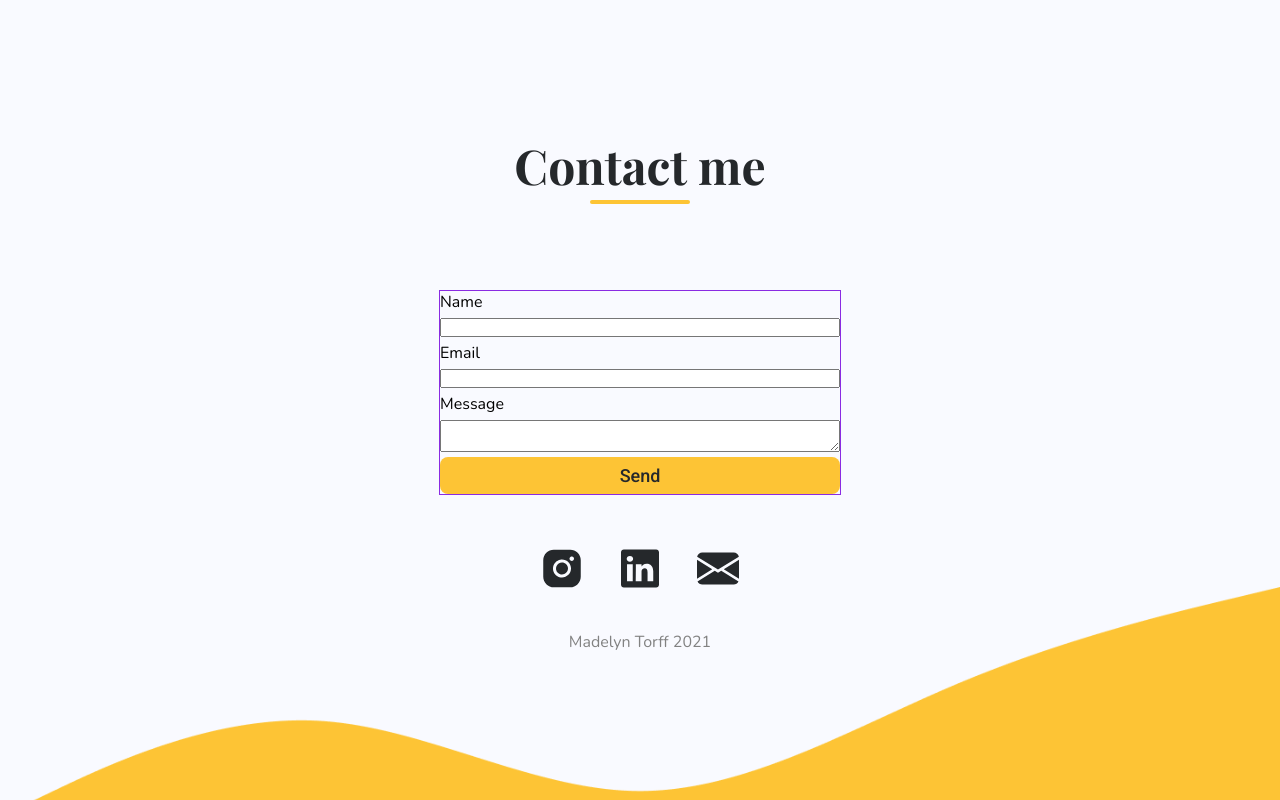
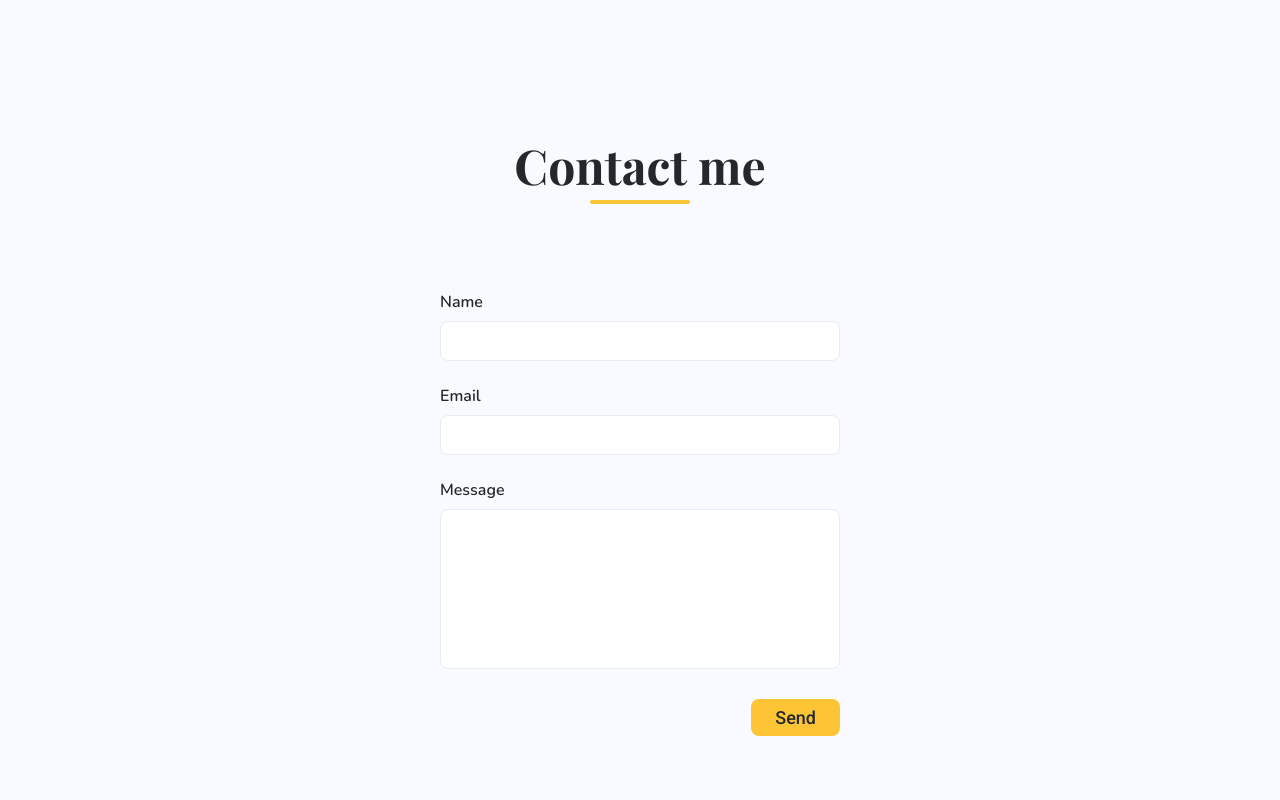
Before and after one commit to Renata-And/portfolio, a React app: page / in a window 1280 px wide. Shown: the part 3940-4740 px from the top of the page. Built offline with nearby package versions, Linux system fonts and the light colour scheme; a web font is replaced by a local one.

Commit message:
Added styles to the Contact section

```diff
--- a/src/layout/sections/contact/Contact.tsx
+++ b/src/layout/sections/contact/Contact.tsx
@@ -2,42 +2,78 @@ import React from 'react'
 import styled from 'styled-components'
 import { SectionTitle } from '../../../components/SectionTitle.styled'
 import { Button } from '../../../components/Button.styled'
+import { theme } from '../../../styles/Theme'
+import { Container } from '../../../components/Container.styled'
 
 export const Contact = () => {
   return (
     <StyledContact>
+      <Container>
         <SectionTitle>Contact me</SectionTitle>
         <StyledForm>
-        <StyledLabel>Name</StyledLabel>
+          <StyledLabel>
+            <span>Name</span>
             <Field type={'text'} />
-        <StyledLabel>Email</StyledLabel>
+          </StyledLabel>
+          <StyledLabel>
+            <span>Email</span>
             <Field type={'email'} />
-        <StyledLabel>Message</StyledLabel>
+          </StyledLabel>
+          <StyledLabel>
+            <span>Message</span>
             <Field as='textarea' />
+          </StyledLabel>
           <Button type={'submit'} btnType={'primary'}>Send</Button>
         </StyledForm>
+      </Container>
     </StyledContact>
   )
 }
 
 const StyledContact = styled.section`
-  min-height: 70vh;
-  outline: 1px solid blueviolet;
+  textarea {
+    resize: none;
+    height: 160px;
+  }
+  /* outline: 1px solid blueviolet; */
 `
 
 const StyledForm = styled.form`
   display: flex;
   flex-direction: column;
-  gap: 5px;
+  gap: 24px;
   max-width: 400px;
+  width: 100%;
   margin: 0 auto;
-  outline: 1px solid blueviolet;
+  padding-bottom: 64px;
+  /* outline: 1px solid blueviolet; */
+
+  & button {
+    align-self: flex-end;
+  }
 `
 
 const StyledLabel = styled.label`
+  font-weight: 600;
+  font-size: 16px;
+  color: ${theme.colors.fontPrimary};
 
+  span {
+    display: inline-block;
+    margin-bottom: 8px;
+  }
 `
 
 const Field = styled.input`
+  width: 100%;
+  border: 1px solid ${theme.colors.borderColor};
+  border-radius: 8px;
+  height: 40px;
 
+  font-size: 16px;
+  font-family: 'Nunito', sans-serif;
+
+  &:focus-visible {
+    outline: 1px solid ${theme.colors.borderColor};
+  }
 `
```
Also changed, not shown: src/components/menu/Menu.tsx (deleted, +0 -66 lines). Lines whose indentation alone changed are shown as unchanged.
